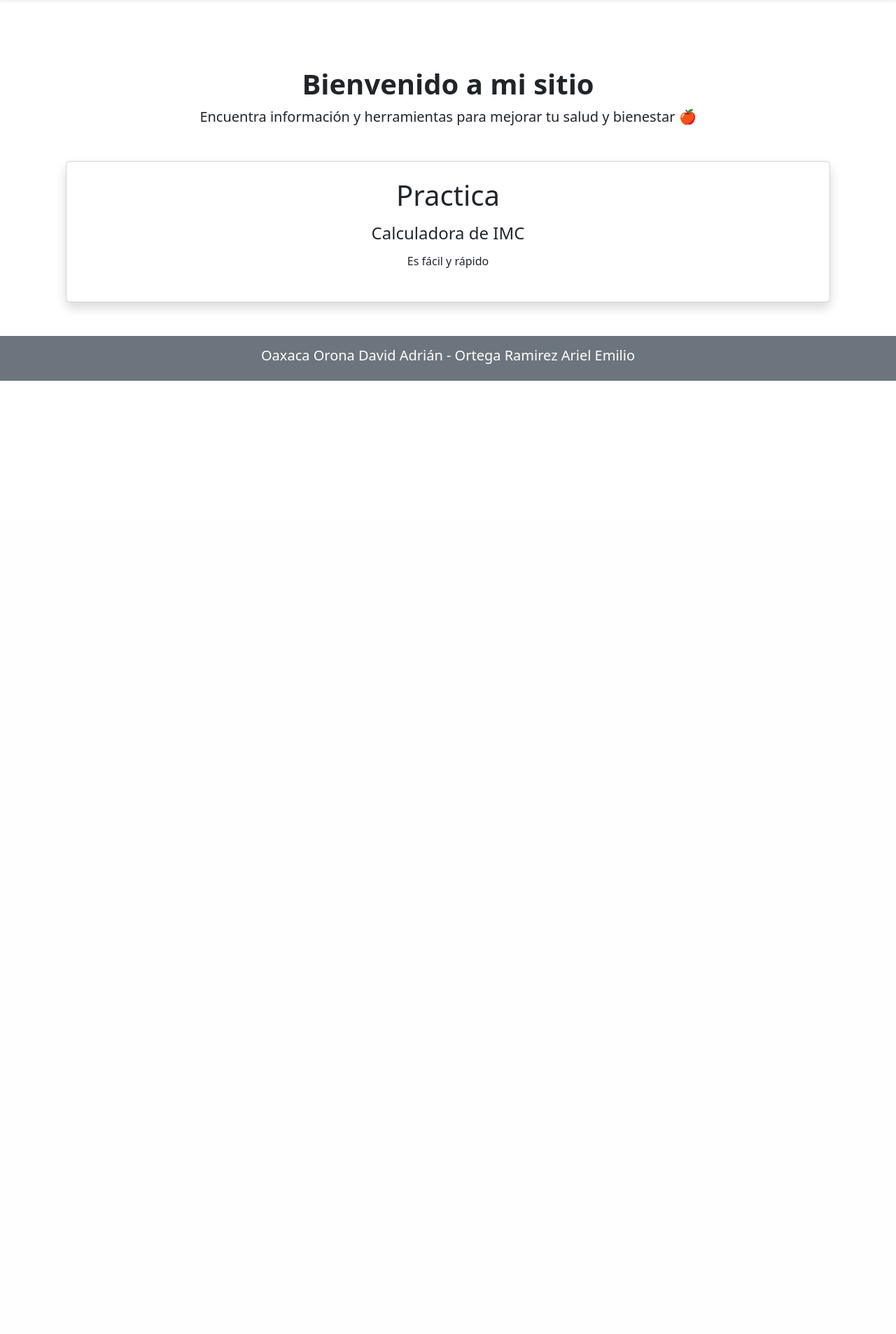
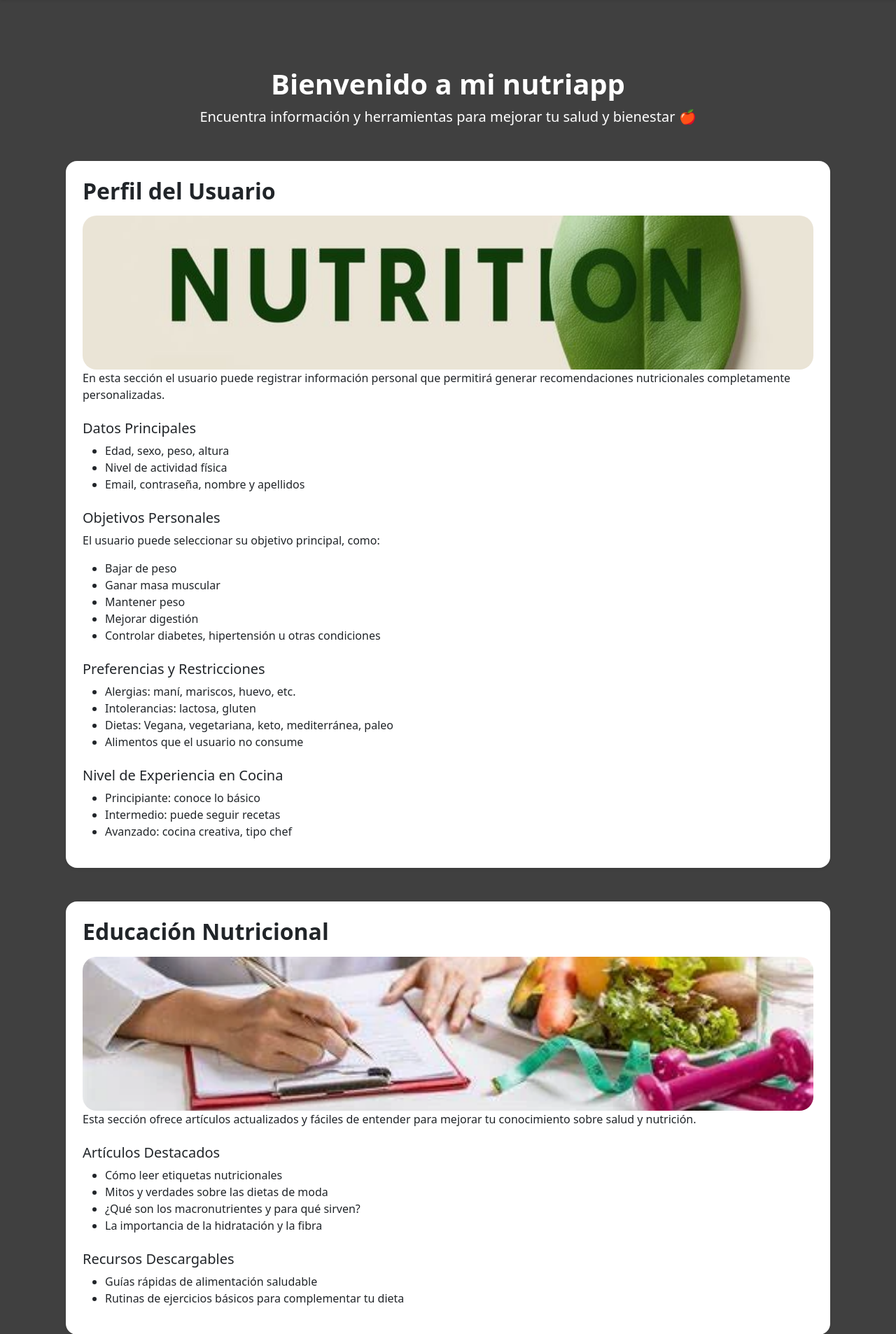
Before and after one commit to Davidoaxacacetis/NutriApp, a Flask app: page / in a window 1280 px wide. Shown: the part 56-1962 px from the top of the page at 70% size. Before the commit the page ends 600 px from the top, so only its background shows below. Run offline with Flask 3, Linux system fonts and the light colour scheme.

Commit message:
asdwasdw

```diff
--- a/templates/base.html
+++ b/templates/base.html
@@ -9,7 +9,7 @@
   <link rel="icon" href="static/img/leaf.jpg" type="image/x-icon">
 </head>
 
-<body>
+<body style="background-color:#1e1e1ed8; color:rgb(255, 255, 255);">
   <nav class="navbar navbar-expand-lg navbar-dark bg-dark shadow-sm">
     <div class="container-fluid">
       <a class="navbar-brand" href="{{ url_for('index') }}">🥗 NutriApp</a>
--- a/templates/index.html
+++ b/templates/index.html
@@ -4,25 +4,164 @@
 
 {% block header %}
 <div class="text-center mt-5 pt-5">
-  <h1><strong>Bienvenido a mi sitio</strong></h1>
+  <h1><strong>Bienvenido a mi nutriapp</strong></h1>
   <p class="lead">
     Encuentra información y herramientas para mejorar tu salud y bienestar 🍎
   </p>
 </div>
 {% endblock %}
-
 {% block contenido %}
 <div class="container mt-5">
-    <div class="row justify-content-center">
-      <div class="col-md-12">
-        <div class="card shadow p-4">
-          <h1 class="text-center mb-3">Practica</h1>
-          <h4 class="text-center mb-3">
-            Calculadora de IMC
-          </h4>
-          <h6 class="text-center mb-4">Es fácil y rápido</h6>
-        </div>
-      </div>
+
+  <section class="mb-5 p-4 bg-white text-dark rounded-4 shadow-sm">
+
+    <h2 class="fw-bold mb-3">Perfil del Usuario</h2>
+
+    <div class="banner" style="
+        width:100%;
+        height:220px;
+        background-image: url('{{ url_for('static', filename='img/nutricion.jpg') }}');
+        background-size: cover;
+        background-position: center;
+        border-radius: 20px;
+     ">
     </div>
+
+    <p>
+      En esta sección el usuario puede registrar información personal que permitirá generar recomendaciones
+      nutricionales completamente personalizadas.
+    </p>
+
+    <h5 class="mt-4">Datos Principales</h5>
+    <ul>
+      <li>Edad, sexo, peso, altura</li>
+      <li>Nivel de actividad física</li>
+      <li>Email, contraseña, nombre y apellidos</li>
+    </ul>
+
+    <h5 class="mt-4">Objetivos Personales</h5>
+    <p>El usuario puede seleccionar su objetivo principal, como:</p>
+    <ul>
+      <li>Bajar de peso</li>
+      <li>Ganar masa muscular</li>
+      <li>Mantener peso</li>
+      <li>Mejorar digestión</li>
+      <li>Controlar diabetes, hipertensión u otras condiciones</li>
+    </ul>
+
+    <h5 class="mt-4">Preferencias y Restricciones</h5>
+    <ul>
+      <li>Alergias: maní, mariscos, huevo, etc.</li>
+      <li>Intolerancias: lactosa, gluten</li>
+      <li>Dietas: Vegana, vegetariana, keto, mediterránea, paleo</li>
+      <li>Alimentos que el usuario no consume</li>
+    </ul>
+
+    <h5 class="mt-4">Nivel de Experiencia en Cocina</h5>
+    <ul>
+      <li>Principiante: conoce lo básico</li>
+      <li>Intermedio: puede seguir recetas</li>
+      <li>Avanzado: cocina creativa, tipo chef</li>
+    </ul>
+
+  </section>
+
+
+  <section class="mb-5 p-4 bg-white text-dark rounded-4 shadow-sm">
+
+    <h2 class="fw-bold mb-3">Educación Nutricional</h2>
+
+    <div class="banner" style="
+        width:100%;
+        height:220px;
+        background-image: url('{{ url_for('static', filename='img/educacion_optimized.webp') }}');
+        background-size: cover;
+        background-position: center;
+        border-radius: 20px;
+     ">
+    </div>
+
+
+    <p>
+      Esta sección ofrece artículos actualizados y fáciles de entender para mejorar tu conocimiento
+      sobre salud y nutrición.
+    </p>
+
+    <h5 class="mt-4">Artículos Destacados</h5>
+    <ul>
+      <li>Cómo leer etiquetas nutricionales</li>
+      <li>Mitos y verdades sobre las dietas de moda</li>
+      <li>¿Qué son los macronutrientes y para qué sirven?</li>
+      <li>La importancia de la hidratación y la fibra</li>
+    </ul>
+
+    <h5 class="mt-4">Recursos Descargables</h5>
+    <ul>
+      <li>Guías rápidas de alimentación saludable</li>
+      <li>Rutinas de ejercicios básicos para complementar tu dieta</li>
+    </ul>
+
+  </section>
+
+
+  <section class="mb-5 p-4 bg-white text-dark rounded-4 shadow-sm">
+
+    <h2 class="fw-bold mb-3">Recetas y Planificación</h2>
+
+    <div class="mb-4 rounded-4" style="
+        width:100%;
+        height:300px;
+        background-image: url('{{ url_for('static', filename='img/recetas.webp') }}');
+        background-size: cover;
+        background-position: center;
+     ">
+    </div>
+
+
+    <p>
+      Encuentra recetas saludables adaptadas a tu nivel de experiencia, tus objetivos y tus preferencias
+      alimentarias.
+    </p>
+
+    <h5 class="mt-4">Banco de Recetas</h5>
+    <ul>
+      <li>Filtros por tiempo, dificultad, calorías y tipo de dieta</li>
+      <li>Recetas para principiantes con pocos ingredientes</li>
+      <li>Meal Prep: recetas para preparar en lote y ahorrar tiempo</li>
+    </ul>
+
+  </section>
+
+  <section class="mb-5 p-4 bg-white text-dark rounded-4 shadow-sm">
+
+    <h2 class="fw-bold mb-3">Ejercicios y Rutinas</h2>
+
+    <div class="mb-4 rounded-4" style="
+      width:100%;
+      height:300px;
+      background-image: url('{{ url_for('static', filename='img/ejercicio.webp') }}');
+      background-size: cover;
+      background-position: center;
+   ">
+    </div>
+
+    <p>
+      Encuentra recomendaciones de actividad física adaptadas a tus objetivos, ya sea aumentar masa muscular,
+      perder grasa, mejorar tu resistencia o simplemente mantener un estilo de vida saludable.
+      Las rutinas están pensadas para realizarse en casa o en gimnasio, sin importar tu nivel.
+    </p>
+
+    <h5 class="mt-4">Rutinas Incluidas</h5>
+    <ul>
+      <li>Rutinas para principiantes (10–20 min sin equipo)</li>
+      <li>Entrenamientos de fuerza para gimnasio</li>
+      <li>Cardio HIIT para quema de grasa</li>
+      <li>Rutinas de abdomen y core</li>
+      <li>Estiramientos y movilidad para mejorar postura</li>
+      <li>Planes semanales de entrenamiento</li>
+    </ul>
+
+  </section>
+
 </div>
 {% endblock %}
--- a/templates/registro.html
+++ b/templates/registro.html
@@ -6,7 +6,6 @@
     <div class="row justify-content-center">
         <div class="col-md-6">
             <div class="card shadow p-4">
-                <h1 class="text-center mb-3">Mi primer formulario</h1>
                 <h4 class="text-center mb-3">Crea una cuenta</h4>
                 <h6 class="text-center mb-4">Es fácil y rápido</h6>
 
```
Also changed, not shown: static/img/educacion_optimized.webp (added), static/img/estadisticas.webp (added), static/img/nutricion.jpg (added), static/img/recetas.webp (added).
